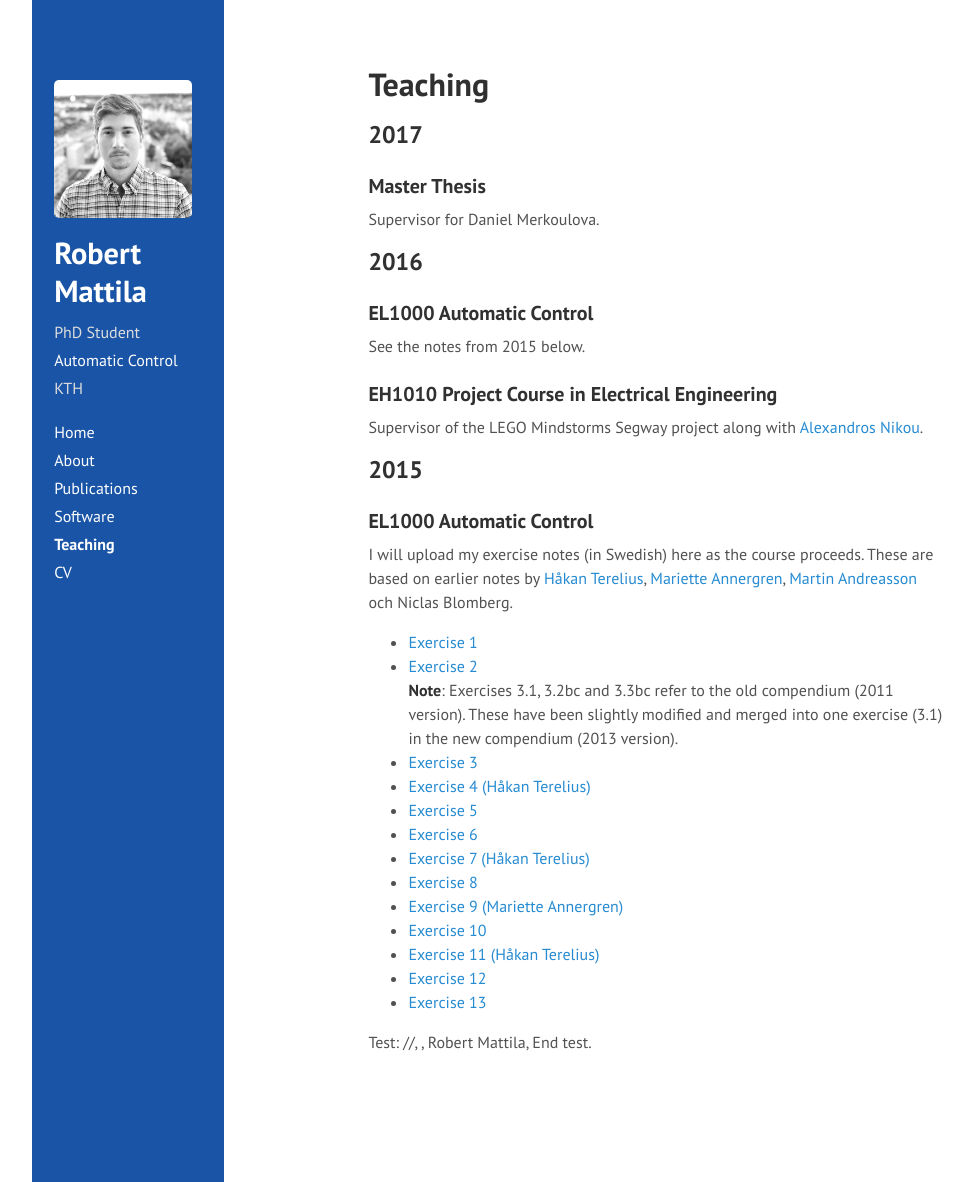
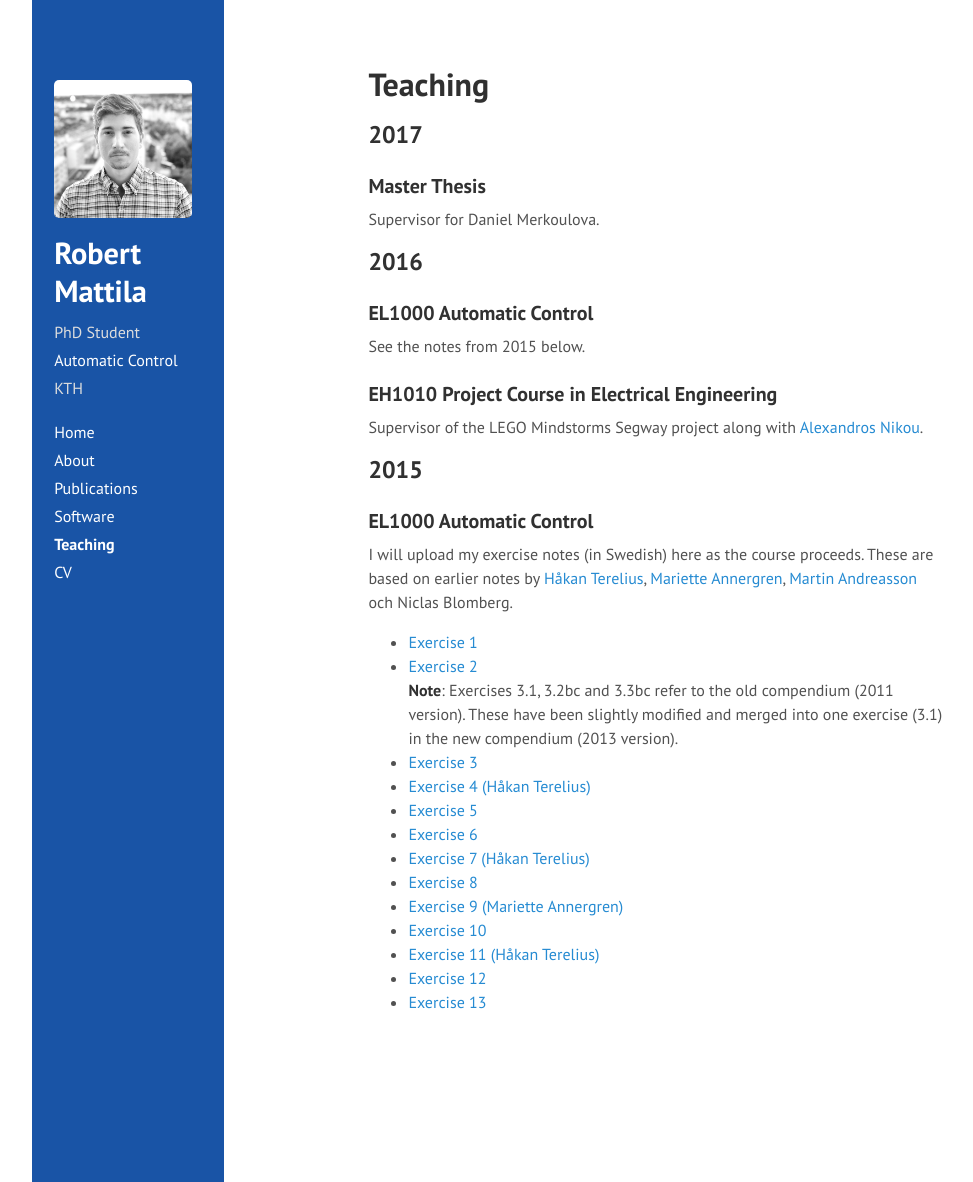
Before and after one commit to rmattila/rmattila.github.io, a Jekyll site: the page built from teaching.md, in a window 1280 px wide and 1182 px high. Shown: the whole window, without its empty margins (70-1043 px from the left). Built offline with Jekyll 4.4.1, drawn with Linux system fonts in a browser that asks for light colours; comment, search, counter and statistics services are not loaded; some of the changed lines change nothing that is shown.

Commit message:
work-around?

```diff
--- a/_config.yml
+++ b/_config.yml
@@ -11,7 +11,7 @@
 description:      'PhD Student<br/><a href="http://www.kth.se/ees/omskolan/organisation/avdelningar/ac?l=en_UK">Automatic Control</a><br/>KTH'
 url:              http://rmattila.github.io
 #baseurl:          /
-baseurl:          '//'
+baseurl:          'http://rmattila.github.io/'
 
 author:
   name:           'Robert Mattila'
--- a/teaching.md
+++ b/teaching.md
@@ -46,5 +46,3 @@
 * [Exercise 11 (Håkan Terelius)](http://people.kth.se/%7Ehakante/teaching/ak2012/exercise11.pdf)
 * [Exercise 12](/public/el1000_ovn12.pdf)
 * [Exercise 13](/public/el1000_ovn13.pdf)
-
-Test: {{ site.baseurl }}, {{ baseurl }}, {{ site.title }}, {{ title }} End test.
```
